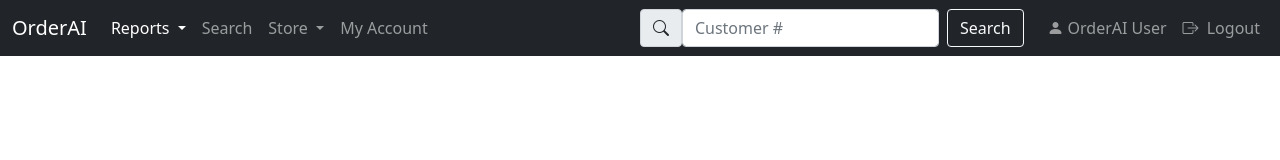
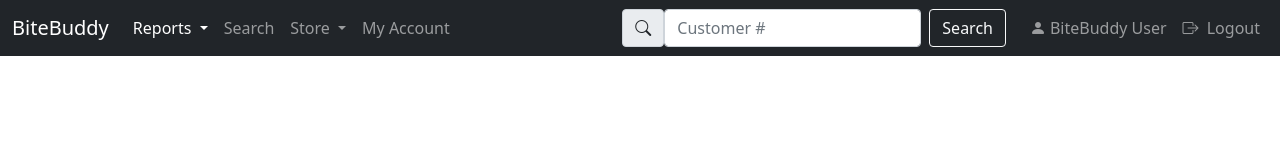
Before and after one commit to Mojoryson/Web-Work, a plain HTML site: page Example Sales And Demo Portal/templates/navBar.html in a window 1280 px wide. Drawn offline with nearby package versions, Linux system fonts and the light colour scheme.

Commit message:
updated Readme

```diff
--- a/Example Sales And Demo Portal/templates/navBar.html
+++ b/Example Sales And Demo Portal/templates/navBar.html
@@ -25,7 +25,7 @@
     <!--Navbar Start-->
     <nav class="navbar navbar-expand-lg navbar-dark bg-dark">
         <div class="container-fluid">
-            <a class="navbar-brand" href="#">OrderAI</a>
+            <a class="navbar-brand" href="#">BiteBuddy</a>
             <button class="navbar-toggler" type="button" data-bs-toggle="collapse" data-bs-target="#navBar"
                 aria-controls="navbarNavDropdown" aria-expanded="false" aria-label="Toggle navigation">
                 <span class="navbar-toggler-icon"></span>
@@ -68,7 +68,7 @@
                 </form>
                 <ul class="navbar-nav mr-3">
                     <li class="nav-item">
-                        <a class="nav-link" href="/views/oaiDemo/myProfile.html"><i class="bi bi-person-fill me-1"></i>OrderAI User</a>
+                        <a class="nav-link" href="/views/oaiDemo/myProfile.html"><i class="bi bi-person-fill me-1"></i>BiteBuddy User</a>
                     </li>
                     <li class="nav-item">
                         <a href="/views/talkTracks/talkTrack.html" class="nav-link"><i class="bi bi-box-arrow-right me-1"></i> Logout</a>
```
Also changed, not shown: Example Sales And Demo Portal/templates/pageTemplate.html (+2 -2 lines).
